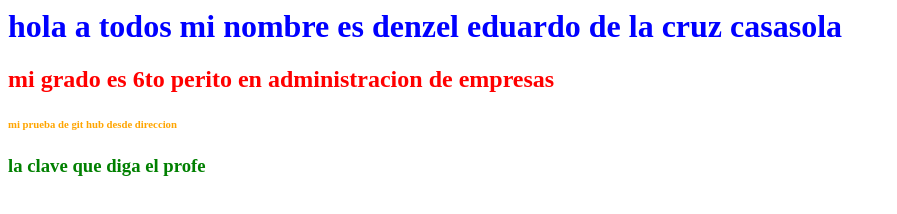
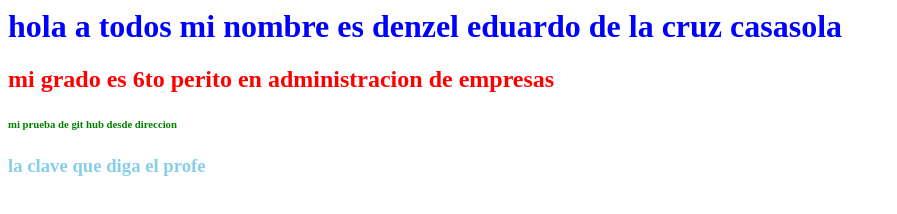
Before and after one commit to denzelcasasola/mi-primer-trabajo, a plain HTML site: page proyecto/index.html in a window 1280 px wide. Shown: the whole page, without its empty margins (0-897 px from the left). Drawn offline with Linux system fonts and the light colour scheme.

Commit message:
modificacion de los archivos html y css

```diff
--- a/proyecto/css/style.css
+++ b/proyecto/css/style.css
@@ -8,8 +8,8 @@ h1{
  	color:red;
     }
  h3{
+ 	color:skyblue;
+   }
+ h6{
  	color:green;
    }
- h6{
- 	color:orange;
-   }
```
